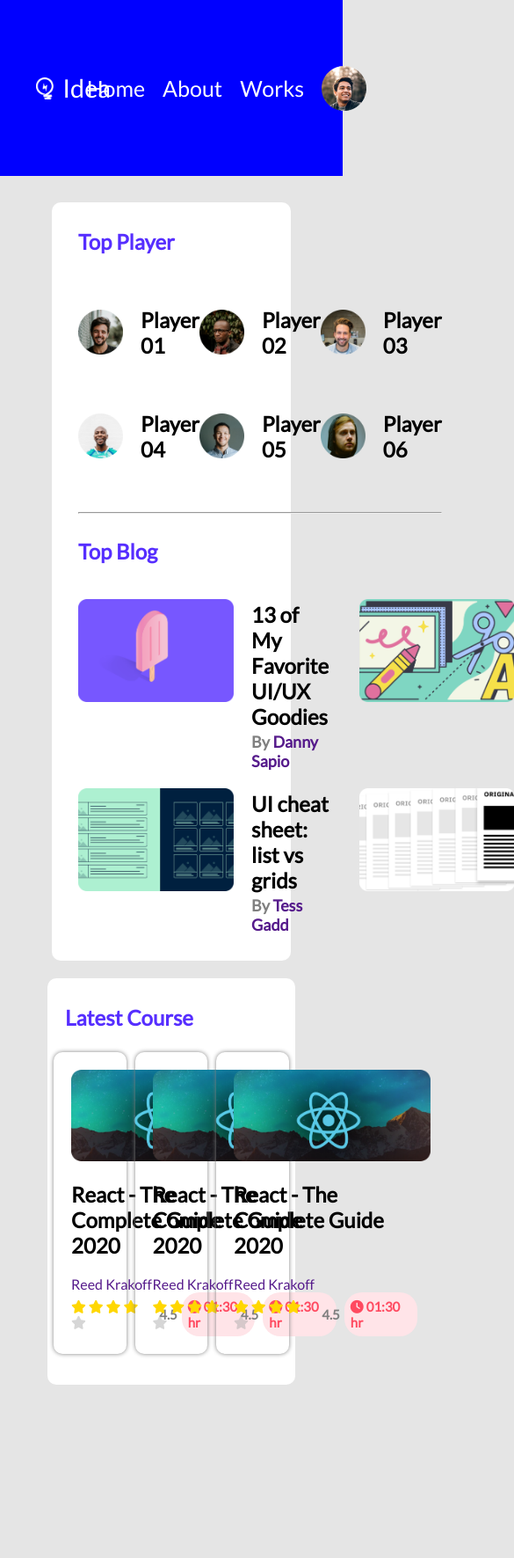
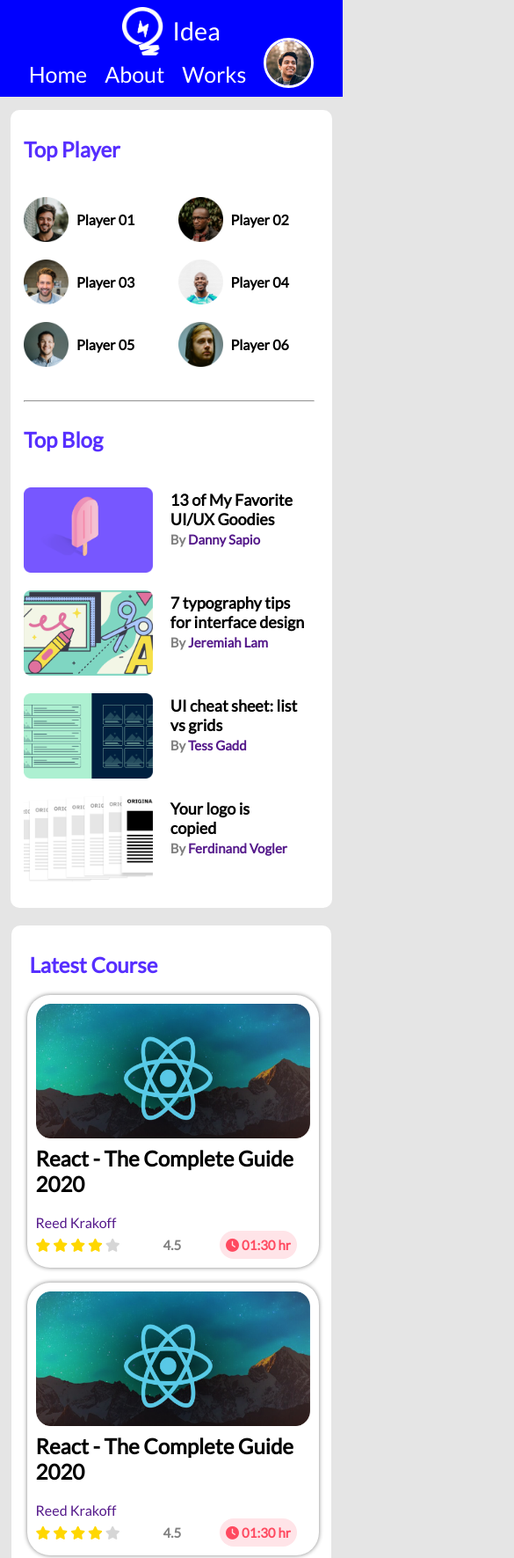
Before and after one commit to friyad/Riyad-Hossain-Leader-Board, a plain HTML site: page index.html in a window 390 px wide. Shown: the top 1771 px of the page at 88% size, 585 px wide, since content can reach past the window. Before the commit the page ends 1594 px from the top, so only its background shows below. Drawn offline with Linux system fonts and the light colour scheme.

Commit message:
mobile responsive done

```diff
--- a/Style/Styles.css
+++ b/Style/Styles.css
@@ -256,6 +256,16 @@
 
 
 
+
+
+
+
+
+
+
+
+
+
 /* -----------------------------------------------
         Media Queries
 ---------------------------------------------- */
@@ -263,33 +273,42 @@
 
 /* Fot Mobile Device */
 
-@media (max-width:688px) {
+@media only screen and (max-width:689px) {
+
+
+
+
 header{
     position: relative;
     background-color: blue;
     width: 100%;
-        height: 200px;
+    height: 110px;
 }
 
 .header-content{
+    margin: 0;
+    padding: 0;
+    border: 2px so black;
 position: relative;
-        width: 65%;
-        height: 90%;
+width: 100%;
+height: 100%;
+justify-content: center;
+align-items: center;
+
 }
 
 /* Logo */
 .Header-Logo{
+    position: absolute;
     color: white;
-        display: flex;
-        justify-content: center;
-        align-items: center;
-        height: 100%;
-        width: 12%;
+    height: 50px;
+    width: 100%;
+    top: 10px;
 }
 
 .Header-Logo img {
-        width: 37px;
-        height: 25px;
+    width: 47px;
+    height: 55px;
 }
 
 .Header-Logo h2{
@@ -298,18 +317,239 @@
     font-weight: 500;
 }
 
+
 /* -Header Navigation Bar with Profile- */
 .Header-Nav-with-profile{
-        display: flex;
-        justify-self: center;
-        align-items: center;
 
+position: absolute;
+bottom: 0px;
+}
 
-    }
 .Header-Nav-with-profile a{
+display: block;
 font-size: 25px;
 color: white;
 text-decoration: none;
 margin-right: 20px;
+margin-top: 15px;
 font-weight: 500;
 }
+
+.Header-Nav-with-profile img{
+margin-bottom: 10px;
+border: 3px solid white;
+border-radius: 50%;
+
+}
+
+
+
+
+
+
+/* Top Main Section -------------------------------------------*/
+
+main{
+    flex-direction: column;
+    display: flex;
+    justify-content: center;
+    align-items: center;
+    width: 100%;
+}
+
+.top-player-section-and-top-blogs{
+    margin-top: 15px;
+    background-color: white;
+    border-radius: 10px;
+    padding-left: 15px;
+    width: 90%;
+}
+
+/* Top players section start here */
+.top-players{
+    width: 100%;
+    display: grid;
+    grid-template-columns: repeat(2, 1fr);
+    grid-row-gap: 20px;
+    margin-right: 20px;
+}
+
+.top-player-heading{
+    margin-top: 10px;
+    color: #562EFF;
+    grid-column-start: 1;
+    grid-column-end: 3;
+    padding-right: 20px;
+}
+
+.players{
+    display: flex;
+    align-items: center;
+}
+
+.players h2{
+    margin-left: 9px;
+    font-size: 16px;
+}
+
+.players img{
+    width: 51px;
+    height: 51px;
+}
+
+
+
+/* Top blogs start here */
+.top-blogs{
+    display: grid;
+    grid-template-columns: repeat(1, 1fr);
+    grid-gap: 20px 5px;
+    margin-bottom: 30px;
+}
+
+.top-blogs-heading{
+    color: #562EFF;
+    grid-column-start: 1;
+    grid-column-end: 2;
+}
+
+.blogs {
+    display: flex;
+}
+
+
+.blogs img{
+    width: 157px;
+    height: 97px;
+}
+
+.blogs h1{
+    font-size: 18px;
+    margin: 3px 0px 0px 0px ;
+    padding-left: 20px;
+    padding-right: 30px;
+}
+
+.blogs h3{
+    margin: 3px 0px 0px 0px ;
+    padding-left: 20px;
+    padding-right: 30px;
+    color: gray;
+    font-size: 15px;
+}
+
+.blogs-description a{
+    text-decoration: none;
+}
+
+
+
+
+/* Latest Course Section Start Here */
+.Latest-Course-section{
+    border-radius: 10px;
+    background-color: white;
+    width: 88%;
+    padding-left: 0px;
+    padding-right: 20px;
+    margin-top: 20px;
+    margin-bottom: 20px;
+}
+
+
+.Latest-Course-section-Heading{
+    padding-left: 20px;
+    margin-top: 30px;
+    color: #562EFF;
+}
+
+
+.All-Courses{
+    display: block;
+    margin-right: 30px;
+    width: 100%;
+    margin-bottom: 30px;
+}
+
+
+.course-box{
+    display: flex;
+    padding: 10px;
+    margin: 5%;
+    width: 91%;
+    border-radius: 26px;
+    box-shadow: 0px 0px 5px 0px gray;
+}
+
+
+.Courses img{
+    width: 100%;
+    height: 153px;
+}
+
+
+.Courses h2{
+    margin: 5px 0px 20px 0px;
+}
+
+.Courses a{
+    text-decoration: none;
+}
+
+
+.courses-info{
+    font-size: 15px;
+    align-items: center;
+    display: flex;
+    justify-content: space-between;
+}
+
+
+.feild{
+    color: gold;
+}
+
+.empty{
+    color: #AEAEAE;
+    opacity: 50%;
+}
+
+.rating-number{
+    margin-left: 10px;
+    color: gray;
+    font-weight: 700;
+}
+
+.course-duration{
+    font-weight: 800;
+    color: #FF4A60;
+    background-color: #FFE4E8;
+    padding: 7px;
+    margin-left: 5px;
+    border-radius: 20px;
+    margin-right: 15px;
+}
+
+
+
+
+
+
+
+
+
+
+
+
+
+
+
+
+
+
+
+
+
+
+
+}
```
Lines whose indentation alone changed are shown as unchanged.
